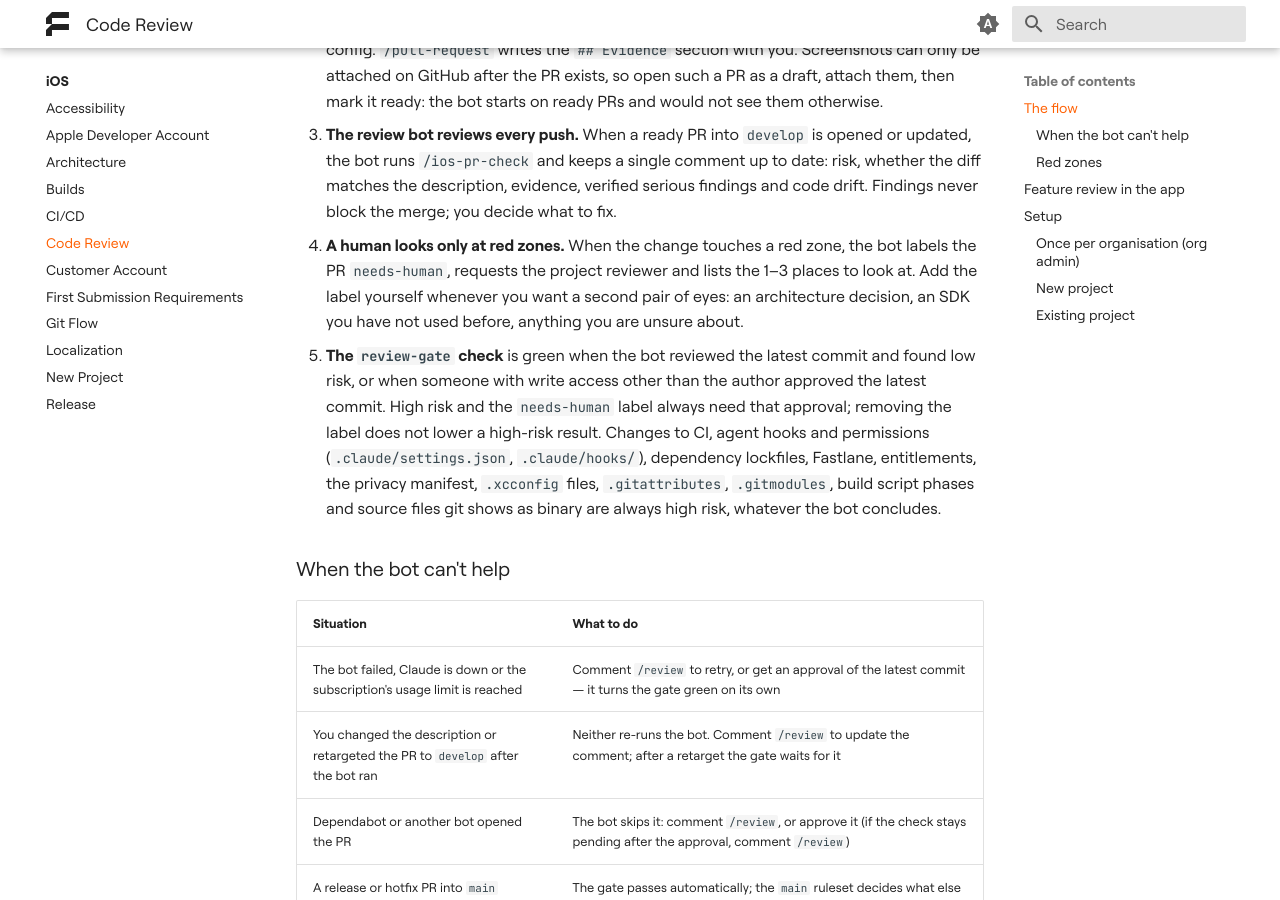
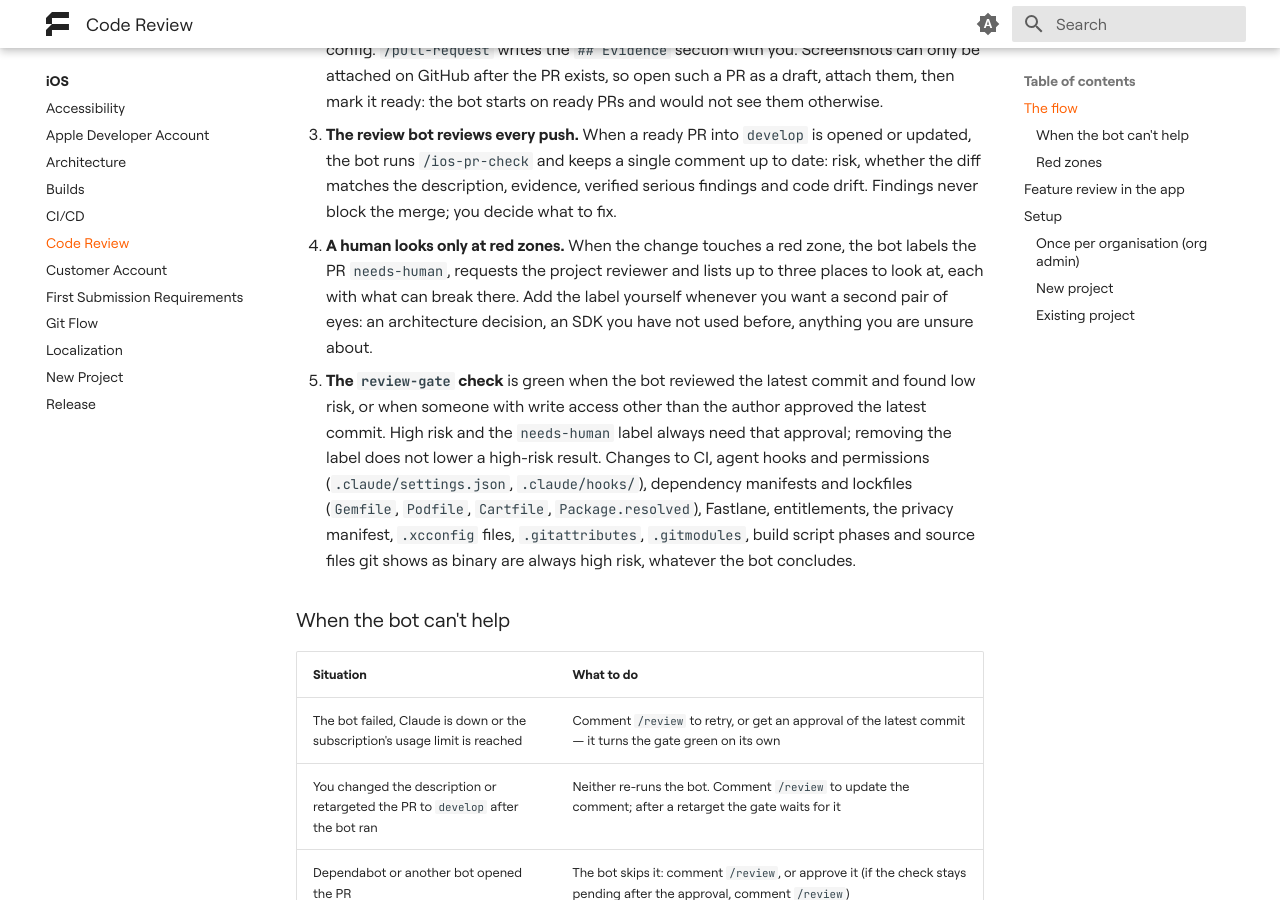
Before and after one commit to futuredapp/Engineering-Handbook, an MkDocs documentation site: the page built from docs/teams/ios/ios_code_review.md, in a window 1280 px wide and 900 px high, scrolled down 495 px. Built offline with MkDocs 1.6.1 and Material for MkDocs 9.7.7, drawn with Linux system fonts in a browser that asks for light colours; some of the changed text lies outside the part shown.

Commit message:
Describe review places as what can break, and private org secrets
Co-Authored-By: Claude Opus 5.5 <noreply@anthropic.com>

```diff
--- a/docs/teams/ios/ios_code_review.md
+++ b/docs/teams/ios/ios_code_review.md
@@ -7,8 +7,8 @@ A PR does not need an approval from a colleague. It needs an author who understa
 1. **The author owns the code.** You merge only what you understand and can explain. `/ios-review` is there to help you before opening the PR: conventions, patterns and code drift (duplicates, leftovers, custom code where a system component fits).
 2. **Every PR carries evidence.** Screenshots or a screen recording for UI changes, a test that fails without the fix for bug fixes, "No behaviour change." for refactors, what and why for config. `/pull-request` writes the `## Evidence` section with you. Screenshots can only be attached on GitHub after the PR exists, so open such a PR as a draft, attach them, then mark it ready: the bot starts on ready PRs and would not see them otherwise.
 3. **The review bot reviews every push.** When a ready PR into `develop` is opened or updated, the bot runs `/ios-pr-check` and keeps a single comment up to date: risk, whether the diff matches the description, evidence, verified serious findings and code drift. Findings never block the merge; you decide what to fix.
-4. **A human looks only at red zones.** When the change touches a red zone, the bot labels the PR `needs-human`, requests the project reviewer and lists the 1–3 places to look at. Add the label yourself whenever you want a second pair of eyes: an architecture decision, an SDK you have not used before, anything you are unsure about.
-5. **The `review-gate` check** is green when the bot reviewed the latest commit and found low risk, or when someone with write access other than the author approved the latest commit. High risk and the `needs-human` label always need that approval; removing the label does not lower a high-risk result. Changes to CI, agent hooks and permissions (`.claude/settings.json`, `.claude/hooks/`), dependency lockfiles, Fastlane, entitlements, the privacy manifest, `.xcconfig` files, `.gitattributes`, `.gitmodules`, build script phases and source files git shows as binary are always high risk, whatever the bot concludes.
+4. **A human looks only at red zones.** When the change touches a red zone, the bot labels the PR `needs-human`, requests the project reviewer and lists up to three places to look at, each with what can break there. Add the label yourself whenever you want a second pair of eyes: an architecture decision, an SDK you have not used before, anything you are unsure about.
+5. **The `review-gate` check** is green when the bot reviewed the latest commit and found low risk, or when someone with write access other than the author approved the latest commit. High risk and the `needs-human` label always need that approval; removing the label does not lower a high-risk result. Changes to CI, agent hooks and permissions (`.claude/settings.json`, `.claude/hooks/`), dependency manifests and lockfiles (`Gemfile`, `Podfile`, `Cartfile`, `Package.resolved`), Fastlane, entitlements, the privacy manifest, `.xcconfig` files, `.gitattributes`, `.gitmodules`, build script phases and source files git shows as binary are always high risk, whatever the bot concludes.
 
 ### When the bot can't help
 
@@ -51,14 +51,14 @@ The time saved on reading diffs goes into trying finished features in the app. T
 
 ### Once per organisation (org admin)
 
-- Org secrets, shared with the iOS repositories:
+- Org secrets, with repository access set to **Private repositories** (not All: a public repository's workflow could expose them to a fork PR):
     - `CLAUDE_CODE_OAUTH_TOKEN` — the bot runs on a Claude subscription, not on API tokens. Create the token with `claude setup-token` while logged in to the subscription account the reviews should use; it is long-lived, so renew it before it expires. Reviews count against that account's usage limits. A project on another account sets a repository secret of the same name, which takes precedence; an environment secret is not used.
     - `CLAUDE_MARKETPLACE_SSH_KEY` — the private half of a read-only deploy key on `futuredapp/FTClaudeMarketplace`. It belongs to the repository, not to a person, and does not expire:
         1. `ssh-keygen -t ed25519 -N "" -C "ai-pr-review" -f marketplace-deploy-key`
         2. Add `marketplace-deploy-key.pub` in FTClaudeMarketplace → Settings → Deploy keys, without write access
         3. Store the content of `marketplace-deploy-key` as the org secret, then delete both files
     - `SLACK_WEBHOOK_FEATURE_REVIEW` — an incoming webhook for the default channel. A project that wants its own channel sets a repository secret of the same name.
-- Org variable `SLACK_USER_IDS`, shared with the iOS repositories: the Slack member ID of every project reviewer, `{"github-login": "U0123456"}`. The feature review message mentions the project's `PROJECT_REVIEWER` through it; add a reviewer here once, not per project.
+- Org variable `SLACK_USER_IDS`, also for private repositories: the Slack member ID of every project reviewer, `{"github-login": "U0123456"}`. The feature review message mentions the project's `PROJECT_REVIEWER` through it; add a reviewer here once, not per project.
 
 ### New project
 
```
